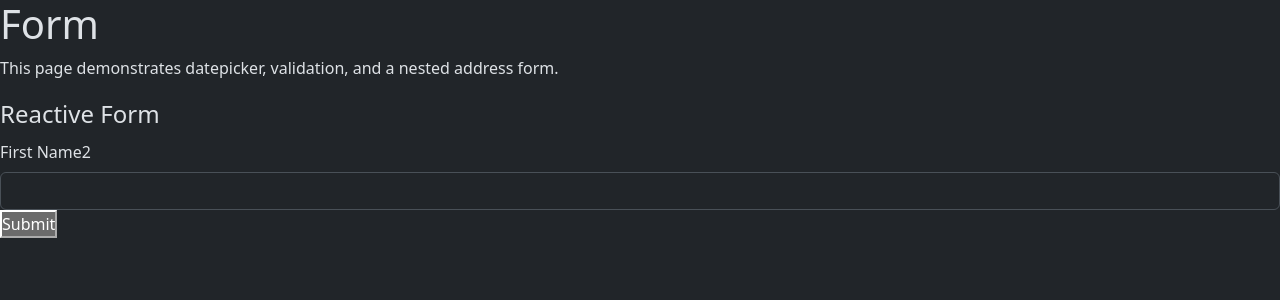
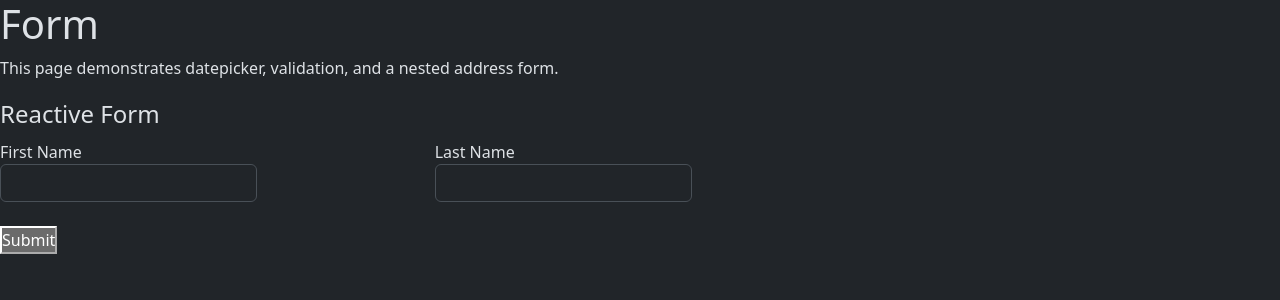
Before and after one commit to jburditt/react-demo, a Next.js app: page /feature/form in a window 1280 px wide. Shown: the top 300 px of the page. Built offline with nearby package versions, Linux system fonts and the light colour scheme.

Commit message:
add validation

```diff
--- a/src/app/components/textbox.tsx
+++ b/src/app/components/textbox.tsx
@@ -1,19 +1,17 @@
-import React from 'react';
-//import { Form } from 'react-bootstrap';
-//import { FormLabel } from 'react-bootstrap';
-//import { FormControl } from 'react-bootstrap';
 import Form from 'react-bootstrap/Form';
+import Col from 'react-bootstrap/Col';
 import Feedback from 'react-bootstrap/Feedback';
 
 export default function Textbox({ label, controlName, required }: any) {
-  console.log("required", required);
   return (
-    <>
-      <Form.Label htmlFor="inputPassword5">{ label }</Form.Label>
-      <Form.Control type="text" id="inputPassword5" required={ required } aria-describedby="passwordHelpBlock" />
-      <Feedback type="invalid">
-        { label } is required.
-      </Feedback>
-    </>
+    <Form.Group as={Col} md="4">
+      <Form.Label>
+        { label }
+        <Form.Control type="text" id={ controlName } required={ required } />
+        <Feedback type="invalid">
+          { label } is required.
+        </Feedback>
+      </Form.Label>
+    </Form.Group>
   );
 }
--- a/src/app/feature/form/page-component.tsx
+++ b/src/app/feature/form/page-component.tsx
@@ -2,19 +2,17 @@
 
 import Textbox from "@/app/components/textbox";
 import { FormEvent, useState } from "react";
-import { Form } from "react-bootstrap";
+import { Form, Row } from "react-bootstrap";
 
 export default function PageComponent() {
   const [validated, setValidated] = useState(false);
 
   const handleSubmit = (event: FormEvent<HTMLFormElement>) => {
     const form = event.currentTarget;
-    console.log("valid", form.checkValidity());
     if (form.checkValidity() === false) {
       event.preventDefault();
       event.stopPropagation();
     }
-
     setValidated(true);
   };
 
@@ -27,17 +25,19 @@ export default function PageComponent() {
       <fieldset>
         <legend>Reactive Form</legend>
         <Form noValidate validated={ validated } method="post" onSubmit={ handleSubmit }>
+          <Row className="mb-3">
+            <Textbox label="First Name" controlName="firstName" required></Textbox>
+            <Textbox label="Last Name" controlName="lastName" required></Textbox>
 
-          <Textbox label="First Name2" controlName="firstName" required></Textbox>
+            {/* <fs-datepicker [datePickerFormControl]="$any(searchForm.get('date'))"></fs-datepicker>
 
-          {/* <fs-datepicker [datePickerFormControl]="$any(searchForm.get('date'))"></fs-datepicker>
+            <fs-address [addressForm]="$any(searchForm.get('addressForm'))"></fs-address> */}
 
-          <fs-address [addressForm]="$any(searchForm.get('addressForm'))"></fs-address> */}
+          </Row>
 
           <button type="submit" color="primary">
             Submit
           </button>
-
         </Form>
       </fieldset>
     </>
```
